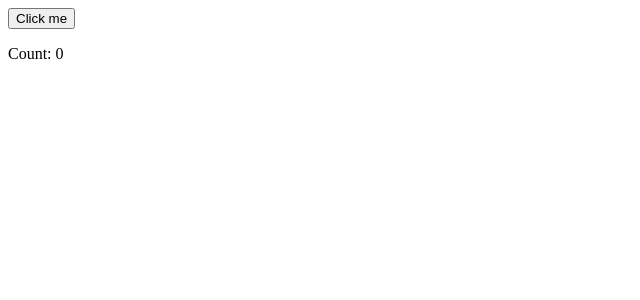
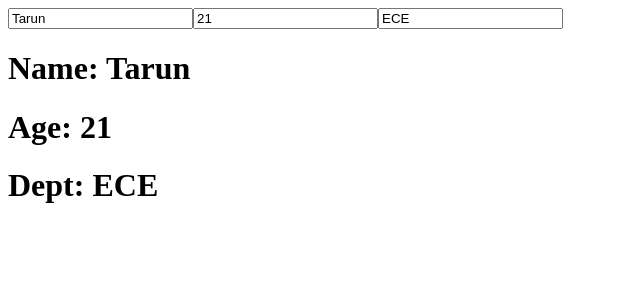
Before and after one commit to kjstarun/react-practice, a React (Vite) app: page / in a window 1280 px wide. Shown: the top 300 px of the page, without its empty margins (0-640 px from the left). Built offline with nearby package versions, Linux system fonts and the light colour scheme.

Commit message:
updated react state with non primitive useState

```diff
--- a/src/App.jsx
+++ b/src/App.jsx
@@ -1,4 +1,4 @@
-// import Input from "./React-State/input";
+import Input from "./React-State/input";
 // import Textarea from "./React-Form/textarea";
 // import Range from "./React-Form/range";
 // import Dropdown from "./React-Form/dropdown";
@@ -11,14 +11,7 @@ import Closure from "./Batching/closure";
 function App() {
   return (
     <>
-      {/* <Input />
-      <Textarea />
-      <Range />
-      <Dropdown />
-      <Date />
-      <Check />
-      <Radio /> */}
-      <Closure />
+      <Input />
     </>
   );
 }
--- a/src/React-State/input.jsx
+++ b/src/React-State/input.jsx
@@ -47,16 +47,61 @@ import { Component } from "react";
 //   }
 // }
 
+// const Input = () => {
+//   const [city, setCity] = useState("");
+//   return (
+//     <>
+//       <input
+//         type="text"
+//         value={city}
+//         onChange={(e) => setCity(e.target.value)}
+//       />
+//       <h1>City:{city}</h1>
+//     </>
+//   );
+// };
+
 const Input = () => {
-  const [city, setCity] = useState("");
+  const [details, setDetails] = useState({
+    name: "Tarun",
+    age: 21,
+    dept: "ECE",
+  });
+
+  const changeInput = (e) => {
+    const { name, value } = e.target;
+    setDetails((prevState) => {
+      return {
+        ...prevState,
+        [name]: value,
+      };
+    });
+  };
+  console.log("render");
   return (
     <>
       <input
         type="text"
-        value={city}
-        onChange={(e) => setCity(e.target.value)}
+        name="name"
+        value={details.name}
+        onChange={changeInput}
       />
-      <h1>City:{city}</h1>
+      <input
+        type="text"
+        name="age"
+        value={details.age}
+        onChange={changeInput}
+      />
+      <input
+        type="text"
+        name="dept"
+        value={details.dept}
+        onChange={changeInput}
+      />
+
+      <h1>Name: {details.name}</h1>
+      <h1>Age: {details.age}</h1>
+      <h1>Dept: {details.dept}</h1>
     </>
   );
 };
```
